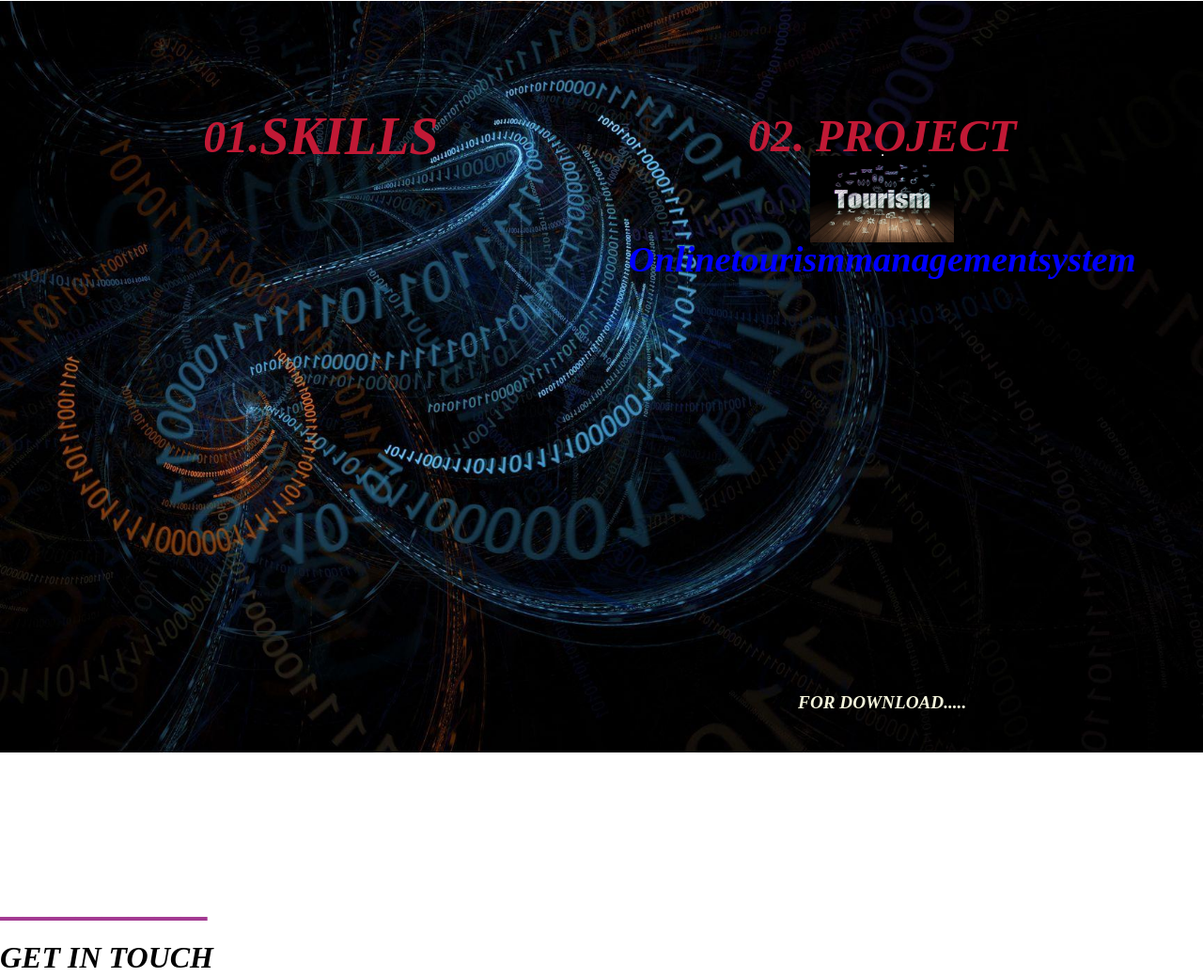
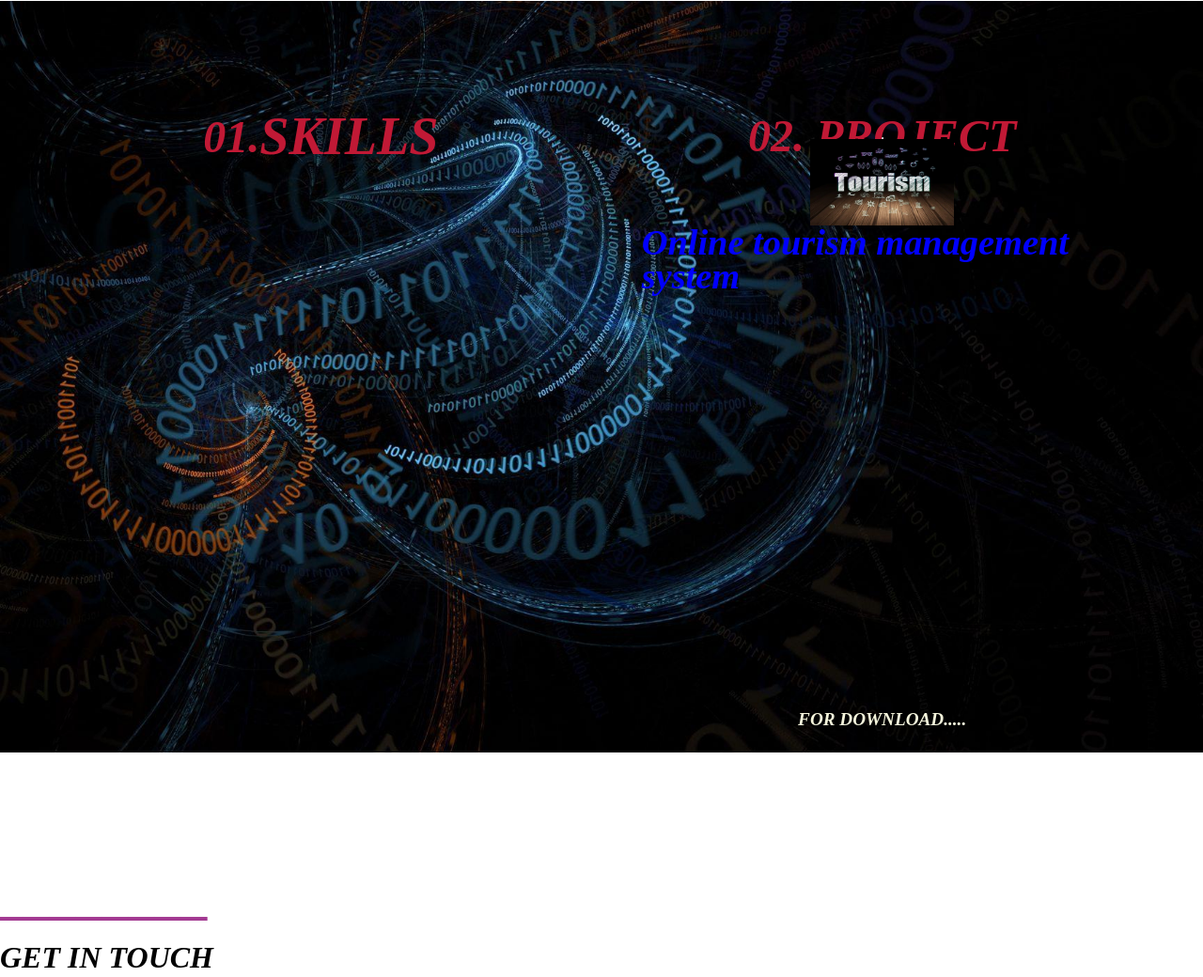
Before and after one commit to kiran12345678901/kiran, a plain HTML site: page index.html in a window 1280 px wide. Shown: the part 3039-4079 px from the top of the page at 94% size. Drawn offline with Linux system fonts and the light colour scheme.

Commit message:
Update index.html

```diff
--- a/index.html
+++ b/index.html
@@ -119,7 +119,7 @@
             <aside class="project2">
                 <hr>
                 <img src="./tour.webp" alt="" height="18%" width="30%">
-                <h1 class="head0">Onlinetourismmanagementsystem
+                <h1 class="head0">Online tourism management system
                 </h1>
                 <p>OnlineTourism Management System is a unique and specialized portal on tour and travelling.The website is highly use ful for the visitors or tourist.The main purpose of this portal is to provide a convenient way for a customer to book tour packages.
                     ProgrammingLanguages: <br>HTML <br>CSS <br>Bootstrap <br>
```
